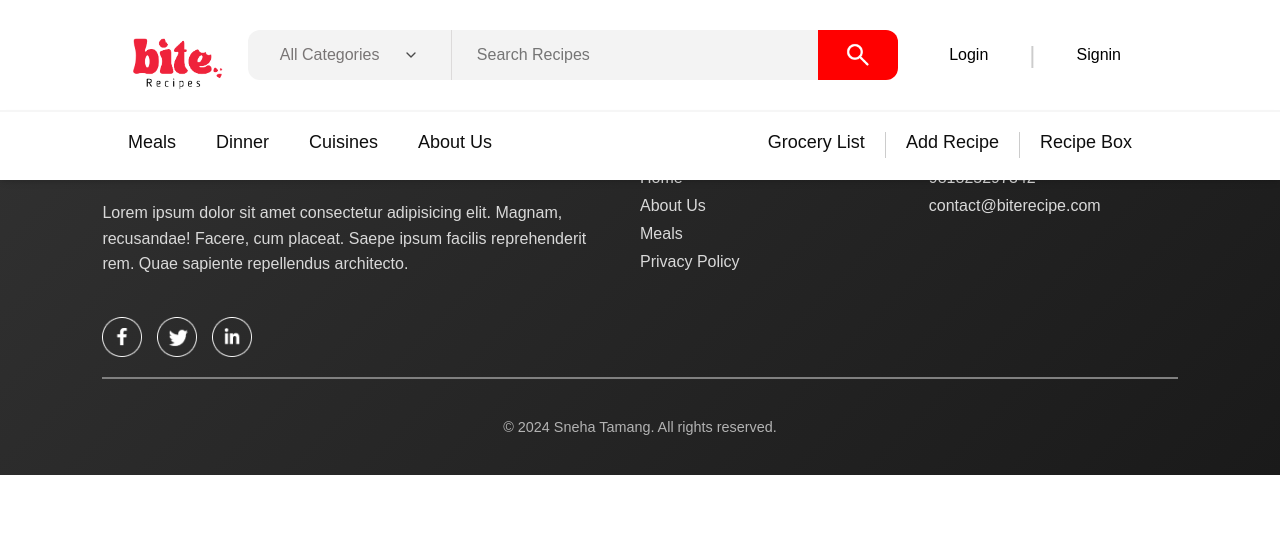
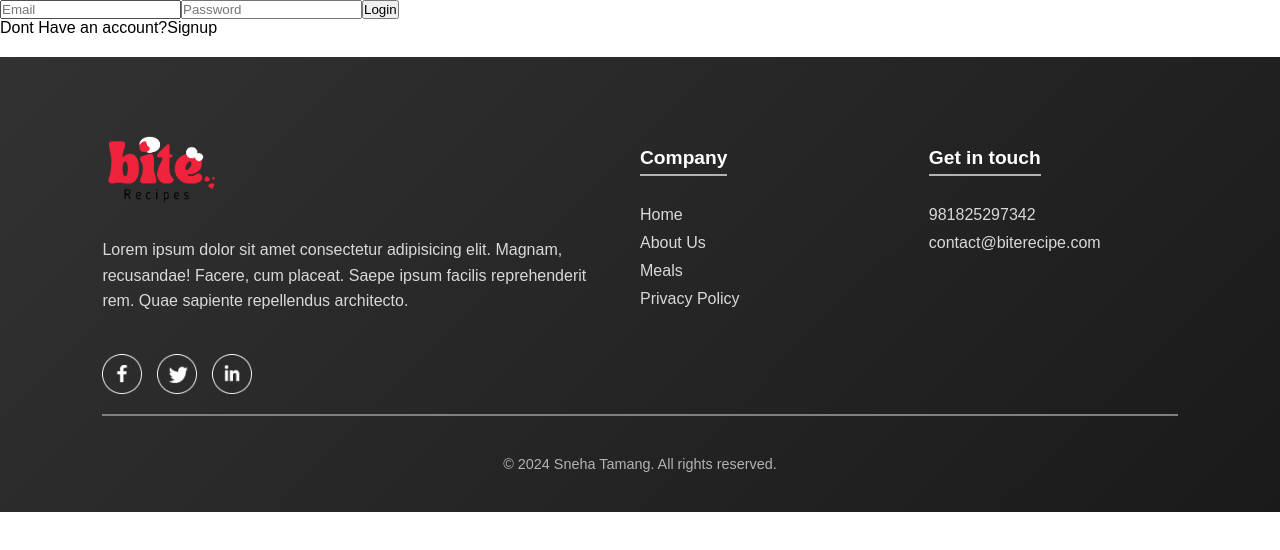
Before and after one commit to sneha-at-hub/recipe-sharing-application, a React (Vite) app in the folder frontend/: page /login in a window 1280 px wide. Shown: the top 550 px of the page. Built offline with nearby package versions, Linux system fonts and the light colour scheme.

Commit message:
login page

```diff
--- a/frontend/src/App.jsx
+++ b/frontend/src/App.jsx
@@ -5,6 +5,7 @@ import { Route, Routes } from 'react-router-dom'
 import Meals from './pages/Meals/Meals'
 import Popular from './components/Popular/Popular'
 import Footer from './components/Footer/Footer'
+import Login from './components/Login/Login'
 
 
 const App = () => {
@@ -13,12 +14,13 @@ const App = () => {
 
 
     <div className='app'>
-      <Navbar />
+
       <Routes>
 
       < Route path='/' element={<Home/>} />
       < Route path='/Meals' element={<Meals/>} />
       < Route path='/popular' element={<Popular/>} />
+      < Route path='/login' element={<Login/>} />
 
 
       </Routes>
--- a/frontend/src/components/Login/Login.jsx
+++ b/frontend/src/components/Login/Login.jsx
@@ -2,9 +2,27 @@
 import './Login.css'
 const Login = () => {
   return (
-    <div>
+    <>
+        <div className='Login'>
+            <div className="right-container">
+                <input type="text" placeholder='Email' />
+                <input type="text" placeholder='Password' />
 
-    </div>
+                <button className="login-btn">Login</button>
+
+                <p>Dont Have an account?<a href="Signup">Signup</a></p>
+
+            </div>
+
+            <div className="left-container">
+
+            </div>
+
+
+
+        </div>
+    </>
+
   )
 }
 
```
